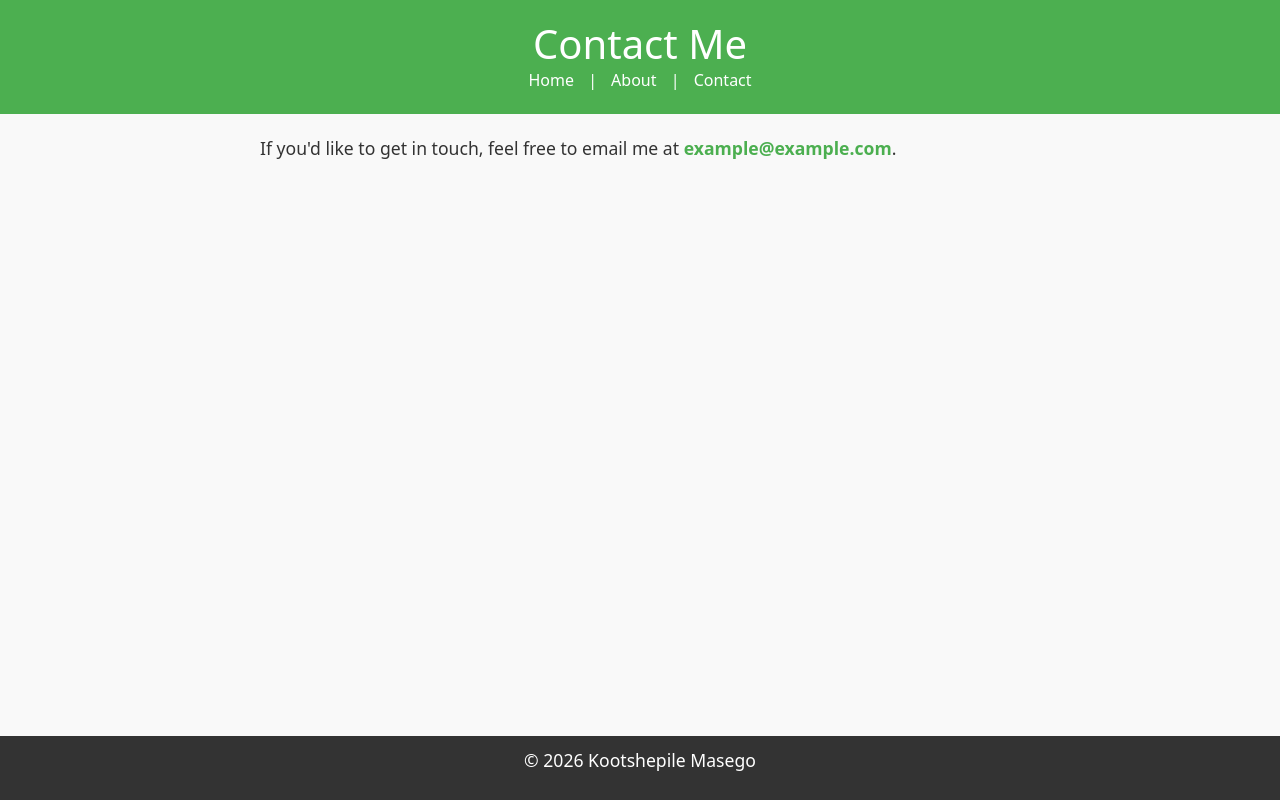
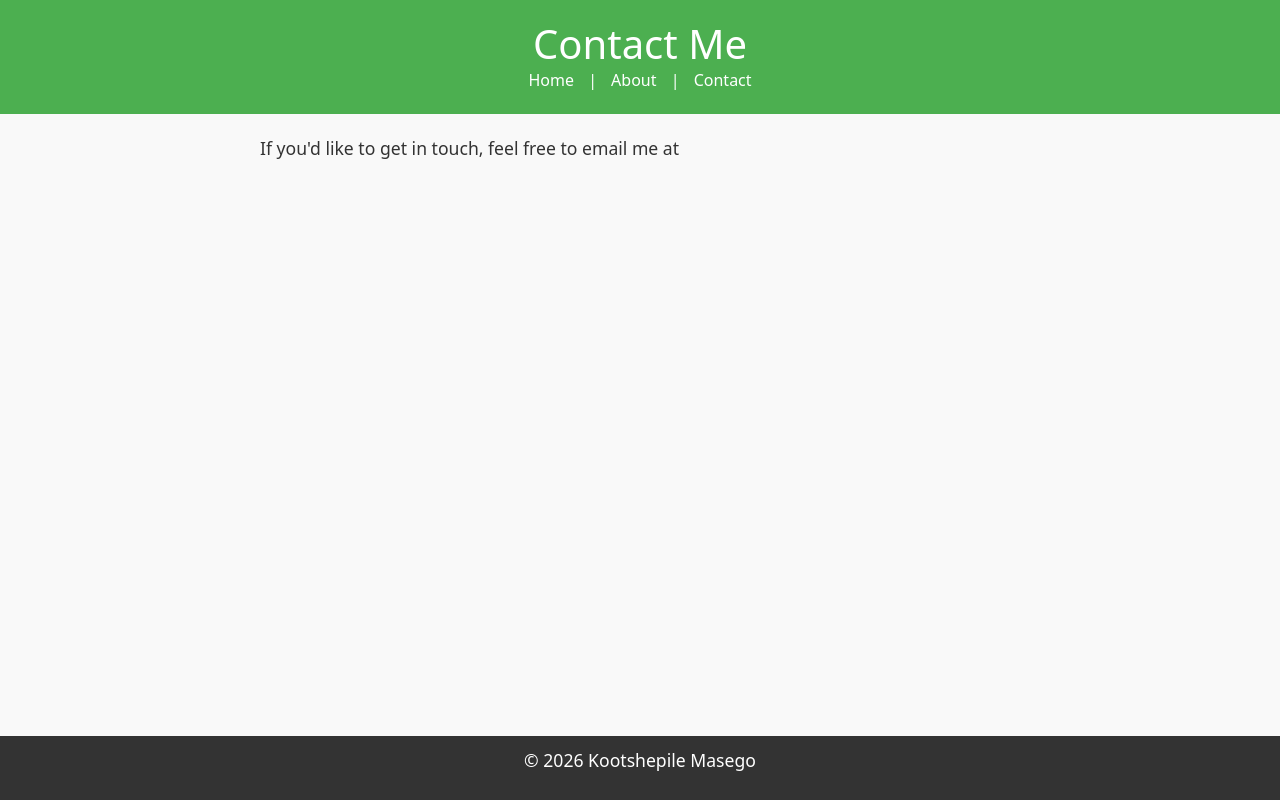
Before and after one commit to bida25-278/schoolwork-repository, a plain HTML site: page contact.html in a window 1280 px wide. Drawn offline with nearby package versions, Linux system fonts and the light colour scheme.

Commit message:
Add files via upload

```diff
--- a/contact.html
+++ b/contact.html
@@ -26,7 +26,7 @@
     </header>
 
     <main>
-        <p>If you'd like to get in touch, feel free to email me at <a href="mailto:kootshepilemasego@gmail.com">example@example.com</a>.</p>
+        <p>If you'd like to get in touch, feel free to email me at <a href="mailto:kootshepilemasego@gmail.com"></p>
     </main>
 
     <footer>
```
